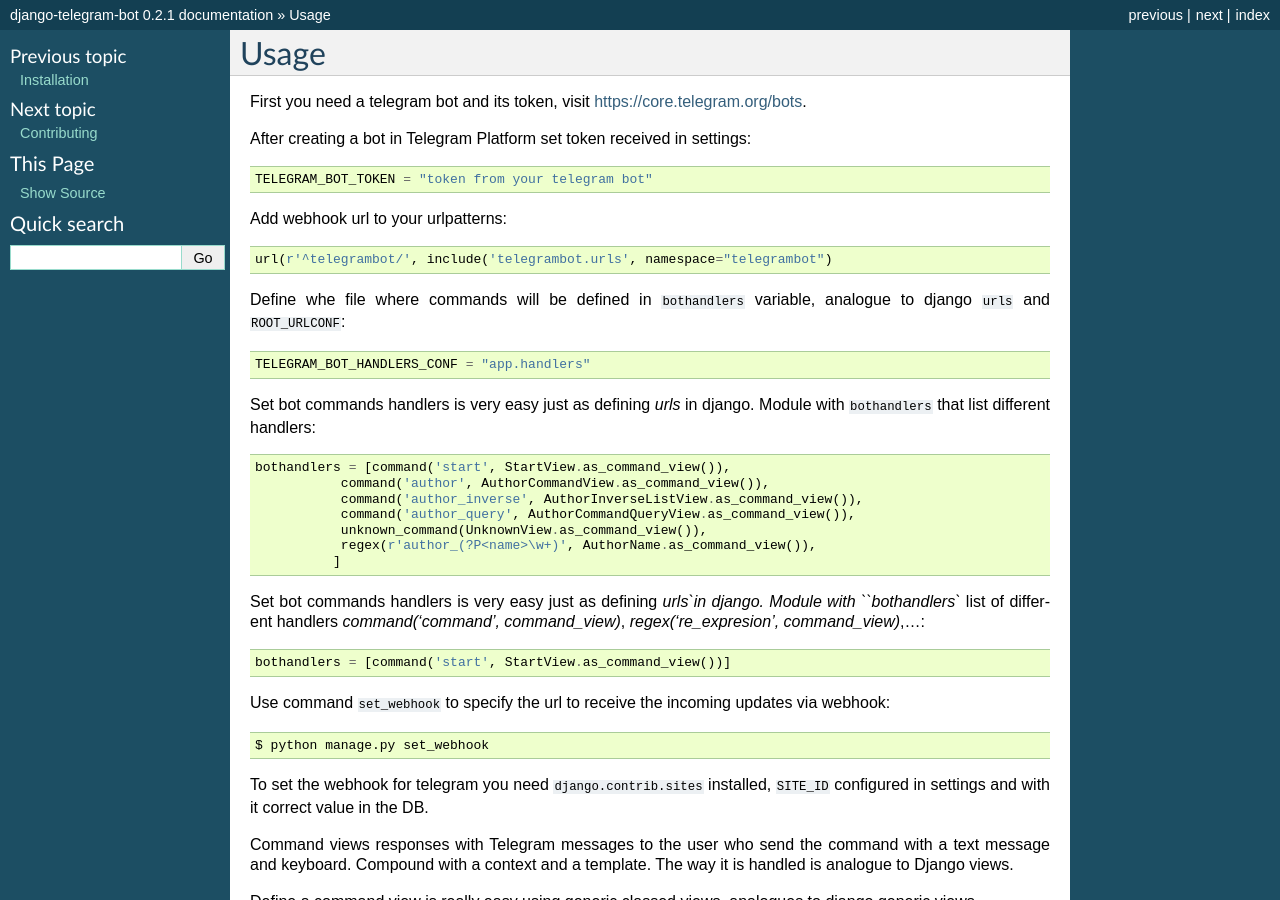
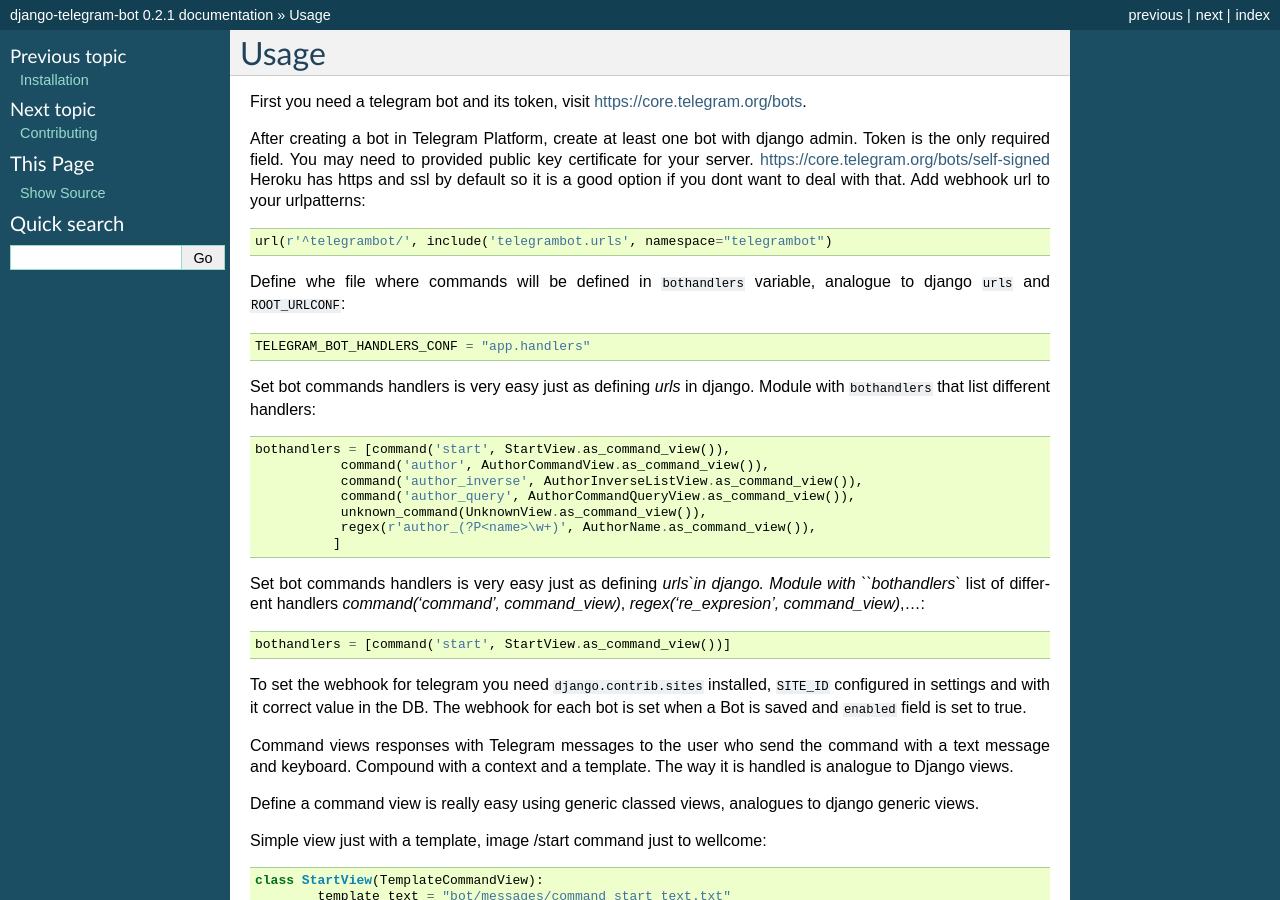
Before and after one commit to jlmadurga/django-telegram-bot, a Sphinx documentation site: the page built from docs/usage.rst, in a window 1280 px wide and 900 px high. Built offline with Sphinx 7.4.7, drawn with Linux system fonts in a browser that asks for light colours; pages that are not in the unit, such as notebooks, are missing from menus.

Commit message:
update docs

```diff
--- a/docs/usage.rst
+++ b/docs/usage.rst
@@ -5,10 +5,9 @@
 First you need a telegram bot and its token, visit https://core.telegram.org/bots.
 
 
-After creating a bot in Telegram Platform set token received in settings::
-
-	TELEGRAM_BOT_TOKEN = "token from your telegram bot"
-
+After creating a bot in Telegram Platform, create at least one bot with django admin. Token is the only
+required field. You may need to provided public key certificate for your server. https://core.telegram.org/bots/self-signed
+Heroku has https and ssl by default so it is a good option if you dont want to deal with that.
 Add webhook url to your urlpatterns::
 
 	url(r'^telegrambot/', include('telegrambot.urls', namespace="telegrambot")
@@ -34,12 +33,10 @@
 
 	bothandlers = [command('start', StartView.as_command_view())]
 
-Use command  ``set_webhook`` to specify the url to receive the incoming updates via webhook::
+To set the webhook for telegram you need ``django.contrib.sites`` installed, ``SITE_ID`` configured
+in settings and with it correct value in the DB. The webhook for each bot is set when a Bot is saved and
+``enabled`` field is set to true.
 
-	$ python manage.py set_webhook
-
-To set the webhook for telegram you need ``django.contrib.sites`` installed, ``SITE_ID`` configured in settings and
-with it correct value in the DB.
 
 Command views responses with Telegram messages to the user who send the command with a text message and keyboard.
 Compound with a context and a template. The way it is handled is analogue to Django views.
```
Also changed, not shown: README.rst (+6 -8 lines), docs/telegrambot.management.commands.rst (deleted, +0 -22 lines), docs/telegrambot.models.rst (added, +30 -0 lines), docs/telegrambot.test.rst (added, +30 -0 lines).
